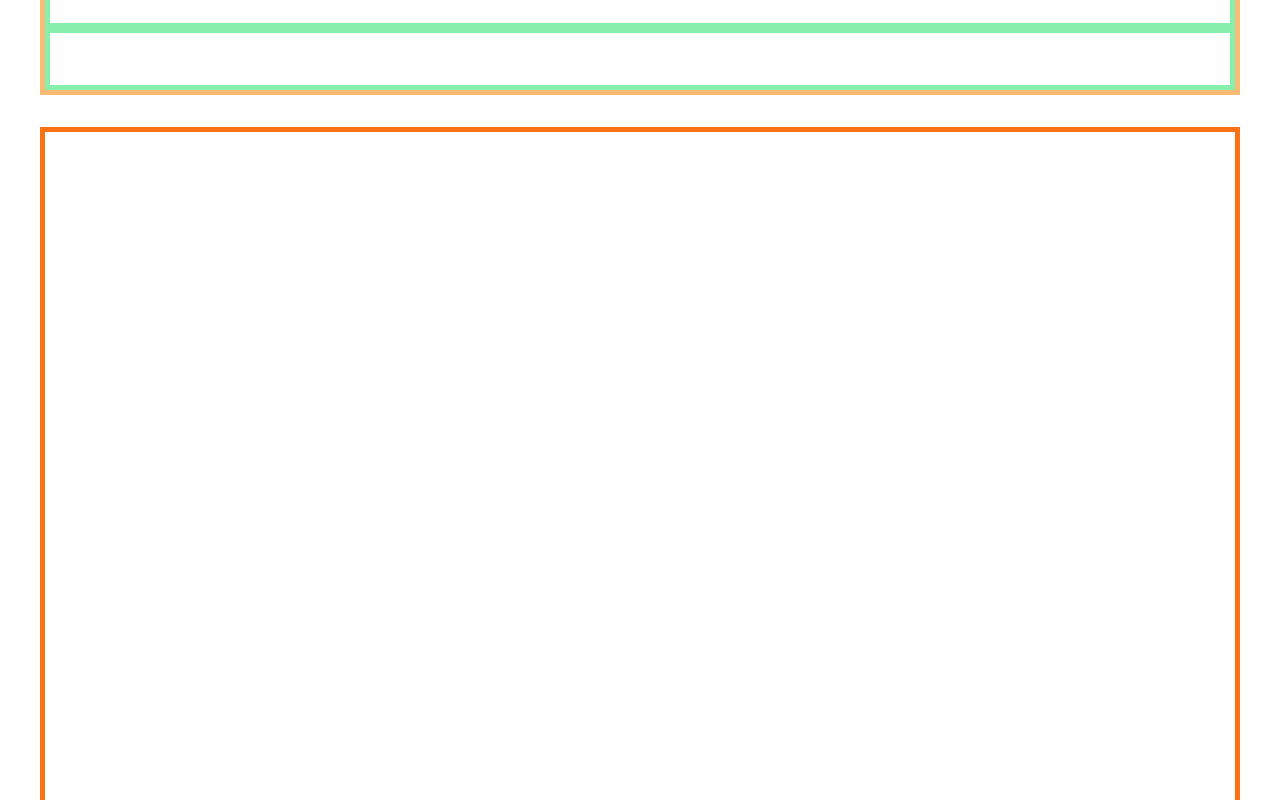
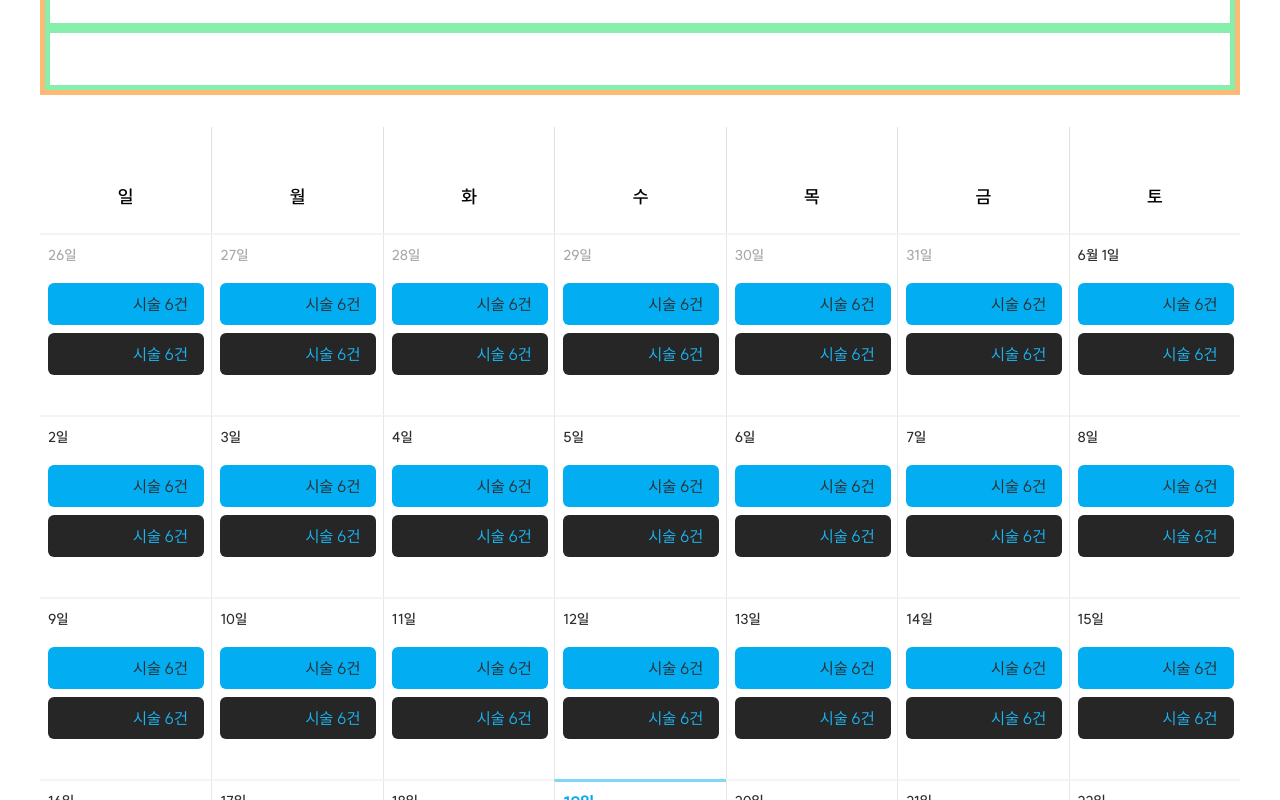
Before and after one commit to mobi-projects/nail-case-client, a Next.js app: page /manager/base/schedule in a window 1280 px wide. Shown: the part 380-1180 px from the top of the page. Built offline with nearby package versions, Linux system fonts and the light colour scheme.

Commit message:
🎨 월별스케줄 퍼블리싱
* issue: [NAILCASE-161](https://nailcase.atlassian.net/browse/NAILCASE-161)
sub-issues:
 - [NAILCASE-171](https://nailcase.atlassian.net/browse/NAILCASE-171)

```diff
--- a/src/app/(manager)/manager/base/schedule/(this-month)/page.tsx
+++ b/src/app/(manager)/manager/base/schedule/(this-month)/page.tsx
@@ -1,9 +1,9 @@
-import Manager_Base_Schedule_ThisMonth_01 from "@/component/custom/manager/base/schedule/this-month/01"
+import MonthlySchedule from "@/component/custom/manager/base/schedule/this-month/01"
 
 export default function Schedule() {
 	return (
 		<div className="flex items-center justify-center pt-[32px]">
-			<Manager_Base_Schedule_ThisMonth_01 />
+			<MonthlySchedule />
 		</div>
 	)
 }
--- a/src/component/custom/manager/base/schedule/this-month/01/index.tsx
+++ b/src/component/custom/manager/base/schedule/this-month/01/index.tsx
@@ -1,3 +1,109 @@
-export default function Manager_Base_Schedule_ThisMonth_01() {
-	return <div className="h-[1082.62px] w-full border-[5px] border-orange-500" />
+"use client"
+import dayjs from "dayjs"
+import { useState } from "react"
+
+import { NTEvent } from "@/component/common/nt-event"
+import { cn } from "@/config/tailwind"
+
+export default function MonthlySchedule() {
+	const days = ["일", "월", "화", "수", "목", "금", "토"]
+	const currentDate = dayjs()
+	const [today] = useState(currentDate)
+
+	return (
+		<div className="h-fit w-full rounded-[28px]">
+			<div className="grid h-[106px] w-full grid-cols-7 divide-x-[0.3px]">
+				{days.map((day, idx) => {
+					return (
+						<div
+							key={idx}
+							className="place-content-centerpt-10 grid h-full border-x-Gray20 pt-14 text-center text-Headline02"
+						>
+							{day}
+						</div>
+					)
+				})}
+			</div>
+			<div className="grid h-[1094px] w-full grid-cols-7">
+				{generateDate(today.month(), today.year()).map(
+					({ date, currentMonth, isToday }, idx) => {
+						return (
+							<div
+								key={idx}
+								className={cn(
+									"flex flex-col gap-2 border-x-[0.3px] border-e-0 px-2",
+									isToday
+										? "border-t-[3px] border-t-PB50"
+										: "border-t-[2px] border-t-Gray10",
+									idx % 7 === 0 && "border-l-0",
+								)}
+							>
+								<p
+									className={cn(
+										isToday
+											? "text-[16px] font-Bold text-PB100"
+											: "text-Callout font-SemiBold text-Gray80",
+										!currentMonth && "text-Callout font-SemiBold text-Gray40",
+										"flex h-[40px] items-center",
+									)}
+								>
+									{currentMonth && date.date() === 1
+										? `${today.month() + 1}월 ${date.date()}일`
+										: `${date.date()}일`}
+								</p>
+
+								<NTEvent variant={"quinary"}>시술 6건</NTEvent>
+								<NTEvent variant={"septenary"}>시술 6건</NTEvent>
+							</div>
+						)
+					},
+				)}
+			</div>
+		</div>
+	)
 }
+
+const generateDate = (month = dayjs().month(), year = dayjs().year()) => {
+	const firstDateOfMonth = dayjs().year(year).month(month).startOf("month")
+	const lastDateOfMonth = dayjs().year(year).month(month).endOf("month")
+
+	const arrayOfDate = []
+
+	// create prefix date
+	for (let i = 0; i < firstDateOfMonth.day(); i++) {
+		const date = firstDateOfMonth.subtract(firstDateOfMonth.day() - i, "day")
+
+		arrayOfDate.push({
+			currentMonth: false,
+			date,
+			isToday: false,
+		})
+	}
+
+	// generate current date
+	for (let i = firstDateOfMonth.date(); i <= lastDateOfMonth.date(); i++) {
+		arrayOfDate.push({
+			currentMonth: true,
+			date: firstDateOfMonth.date(i),
+
+			isToday:
+				firstDateOfMonth.date(i).toDate().toDateString() ===
+				dayjs().toDate().toDateString(),
+		})
+	}
+
+	const remaining = 42 - arrayOfDate.length
+
+	for (
+		let i = lastDateOfMonth.date() + 1;
+		i <= lastDateOfMonth.date() + remaining;
+		i++
+	) {
+		arrayOfDate.push({
+			currentMonth: false,
+			date: lastDateOfMonth.add(i - lastDateOfMonth.date(), "day"),
+			isToday: false,
+		})
+	}
+	return arrayOfDate
+}
```
